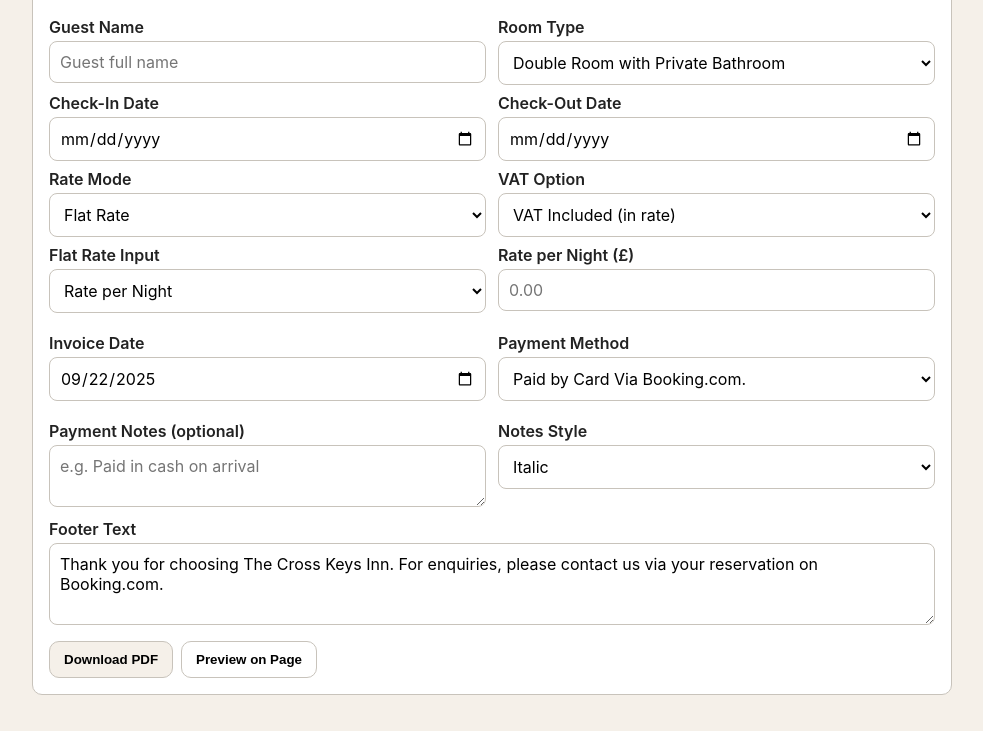
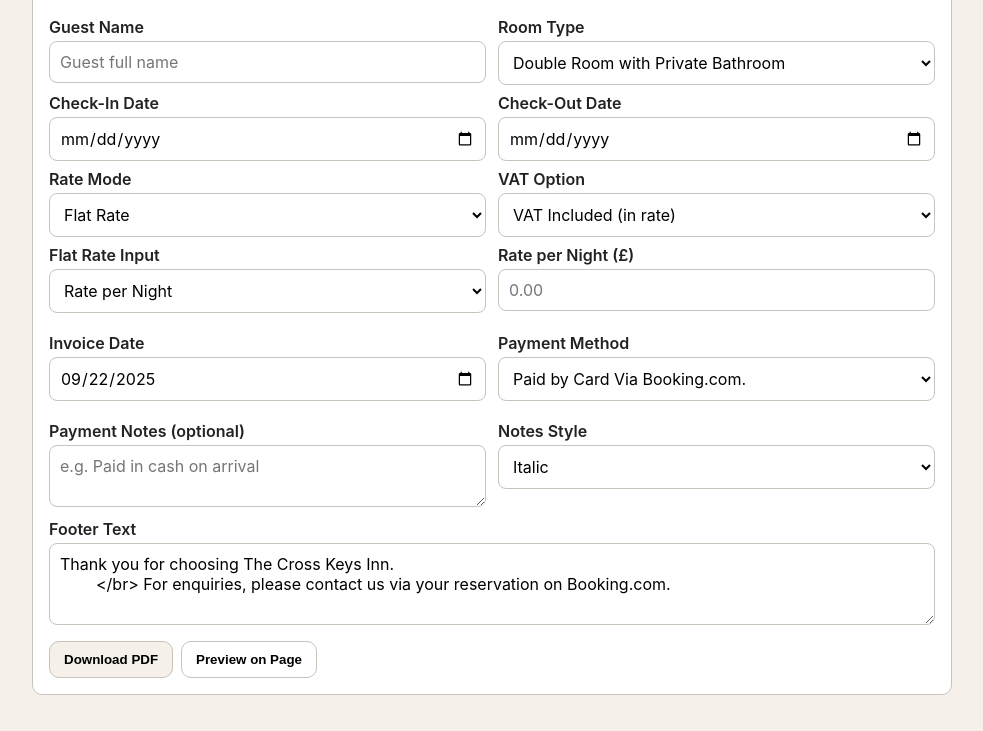
Before and after one commit to twoh365/CrossKeysPDF, a plain HTML site: page index.html in a window 1280 px wide. Shown: the part 102-833 px from the top of the page, without its empty margins (148-1131 px from the left). Drawn offline with Linux system fonts and the light colour scheme.

Commit message:
Update index.html

```diff
--- a/index.html
+++ b/index.html
@@ -263,7 +263,8 @@
       </div>
 
       <label style="margin-top:8px;">Footer Text</label>
-      <textarea id="footerText" rows="3">Thank you for choosing The Cross Keys Inn. For enquiries, please contact us via your reservation on Booking.com.  </textarea>
+      <textarea id="footerText" rows="3">Thank you for choosing The Cross Keys Inn.
+        </br> For enquiries, please contact us via your reservation on Booking.com.  </textarea>
 
       <div style="margin-top:12px;display:flex;gap:8px;flex-wrap:wrap;">
         <button class="btn primary" type="button" onclick="generateInvoice()">Download PDF</button>
```
